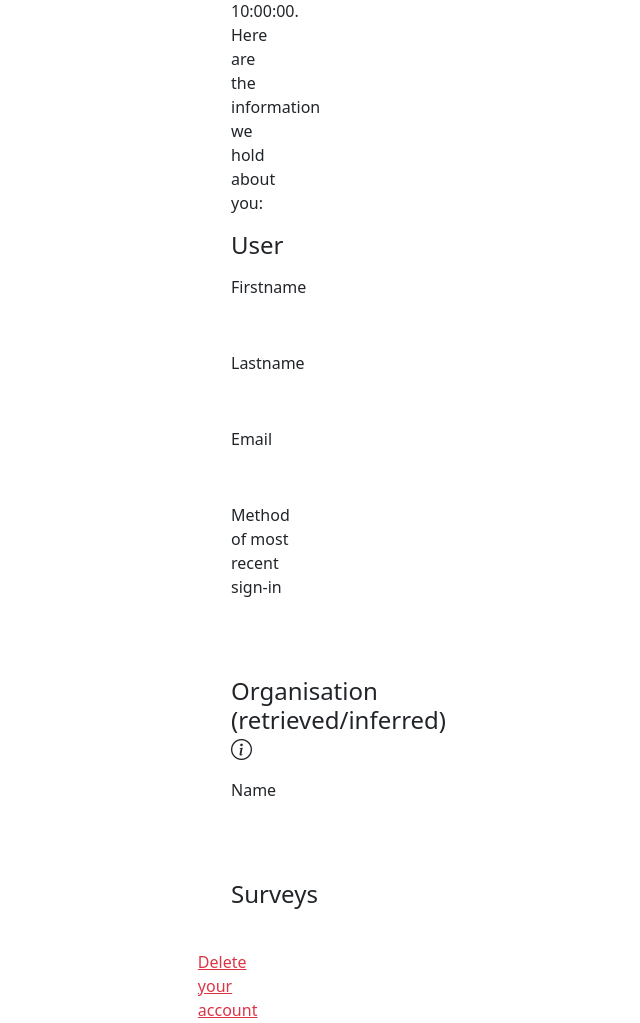
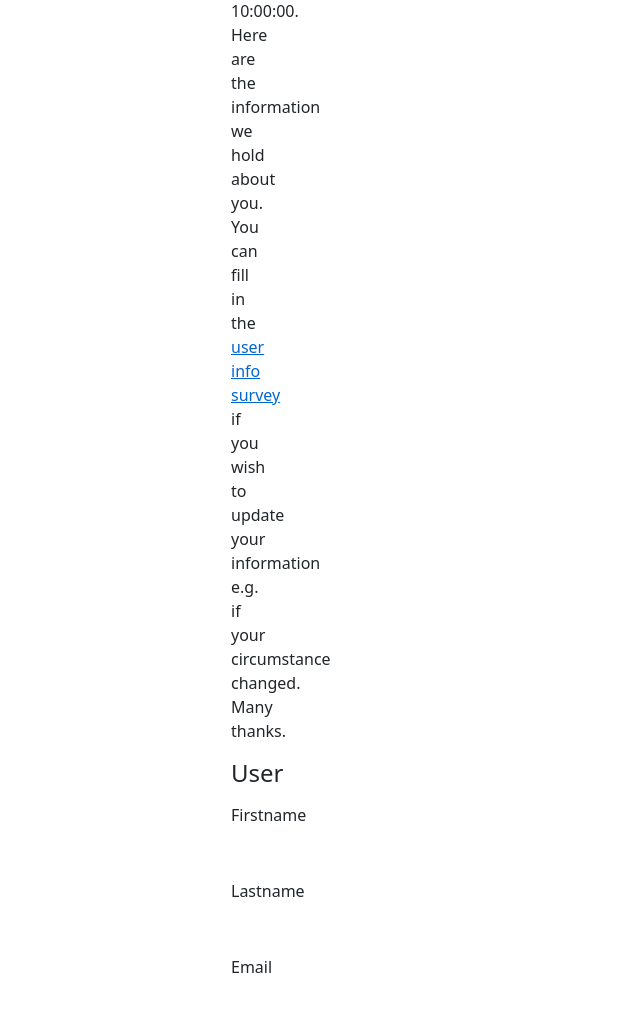
Before and after one commit to MRCIEU/opengwas-api, a Python web app: template app/templates/profile/data.html in a window 1280 px wide. Shown: the part 562-1585 px from the top of the page, without its empty margins (409-1049 px from the left). Run offline with Jinja, Linux system fonts and the light colour scheme; the template is opened without the code that fills it: most values are stand-ins (such as "Sample title", 1, 10 or a date in 2020); some libraries are stand-ins or nearby versions.

Commit message:
feat: Add link for users to update their info via survey

```diff
--- a/app/templates/profile/data.html
+++ b/app/templates/profile/data.html
@@ -14,7 +14,7 @@
 {% block main %}
 <div class="row">
     <div class="col">
-        <p>Thank you for accepting our Terms of use{{ created_date_string }}. Here are the information we hold about you:</p>
+        <p>Thank you for accepting our Terms of use{{ created_date_string }}. Here are the information we hold about you. You can fill in the <a href="{{ url_for('profile.surveys.start_survey', form_id='user_info') }}">user info survey</a> if you wish to update your information e.g. if your circumstance changed. Many thanks. </p>
     </div>
 </div>
 <h4>User</h4>
```
